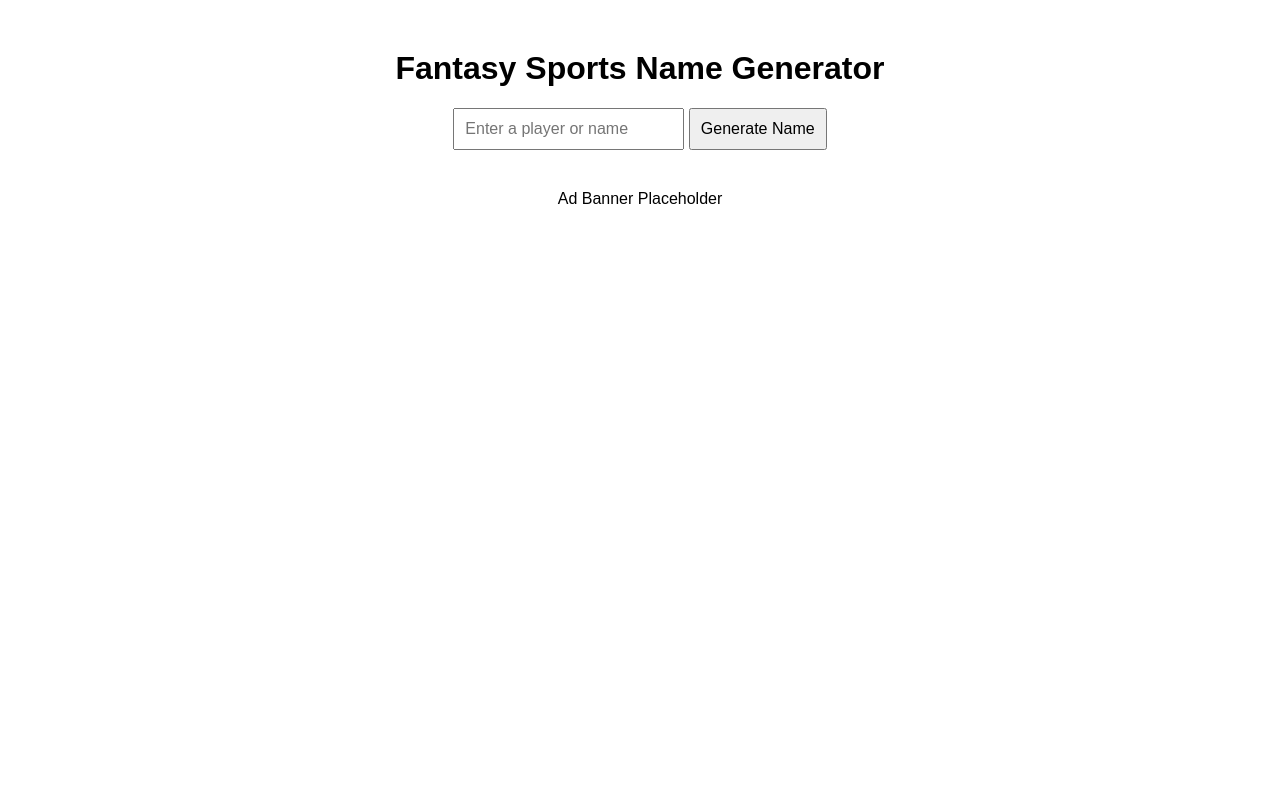
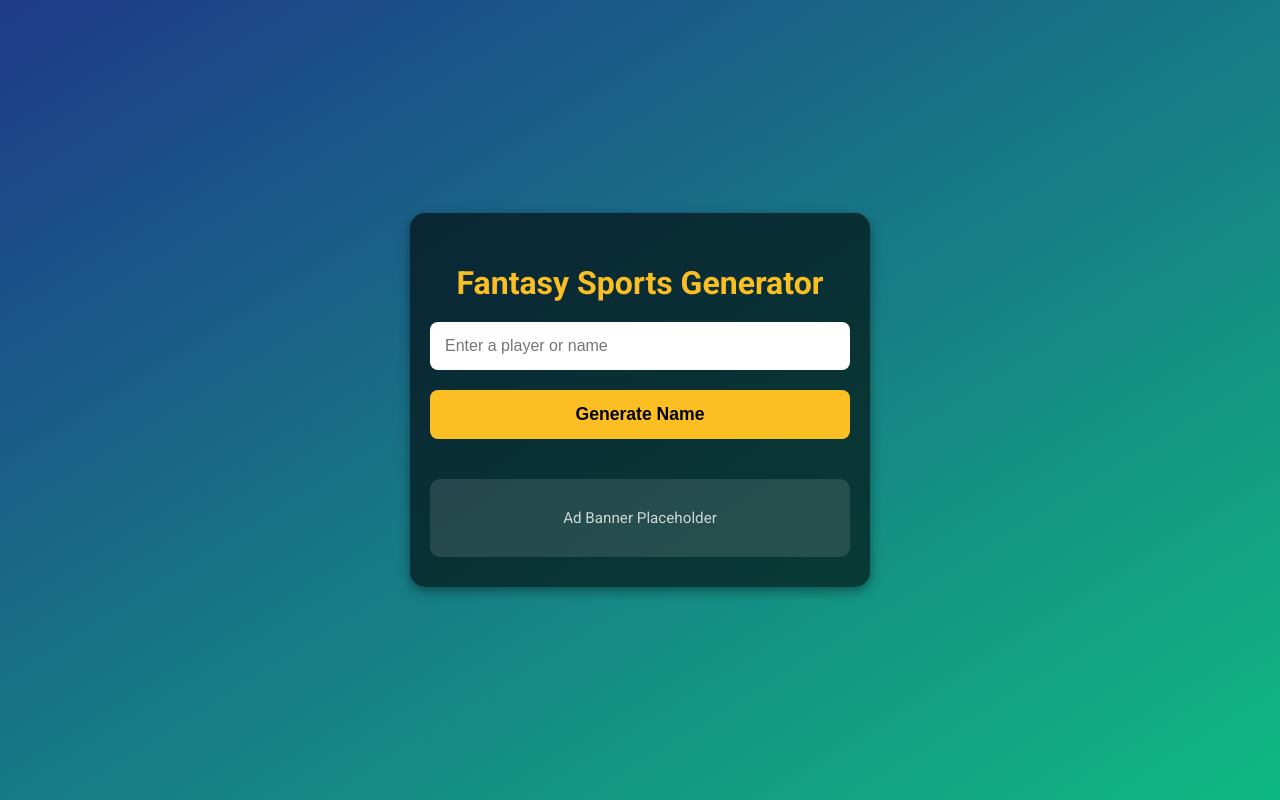
Before and after one commit to Tspeed19/fantasy-sports-namer, a Flask app: page / in a window 1280 px wide. Run offline with Flask 3, Linux system fonts and the light colour scheme.

Commit message:
Update index.html

```diff
--- a/templates/index.html
+++ b/templates/index.html
@@ -3,15 +3,92 @@
 <head>
   <meta charset="UTF-8" />
   <meta name="viewport" content="width=device-width, initial-scale=1.0" />
-    <title>Fantasy Name Generator</title>
+  <title>Fantasy Sports Generator</title>
+  <link href="https://fonts.googleapis.com/css2?family=Roboto:wght@400;700&display=swap" rel="stylesheet" />
   <style>
-        body { font-family: Arial, sans-serif; text-align: center; margin-top: 50px; }
-        input, button { padding: 10px; font-size: 16px; }
-        .result { margin-top: 20px; font-weight: bold; font-size: 24px; color: #007BFF; }
+    body {
+      margin: 0;
+      font-family: 'Roboto', sans-serif;
+      background: linear-gradient(to bottom right, #1e3a8a, #10b981);
+      color: #ffffff;
+      min-height: 100vh;
+      display: flex;
+      justify-content: center;
+      align-items: center;
+      padding: 20px;
+      box-sizing: border-box;
+    }
+    .container {
+      background: rgba(0, 0, 0, 0.6);
+      padding: 30px 20px;
+      border-radius: 15px;
+      max-width: 420px;
+      width: 100%;
+      box-shadow: 0 4px 12px rgba(0,0,0,0.4);
+      text-align: center;
+    }
+    h1 {
+      font-size: 2rem;
+      margin-bottom: 20px;
+      color: #fbbf24;
+    }
+    input[type="text"] {
+      width: 100%;
+      padding: 15px;
+      font-size: 1rem;
+      margin-bottom: 20px;
+      border: none;
+      border-radius: 8px;
+      box-sizing: border-box;
+    }
+    button {
+      width: 100%;
+      background: #fbbf24;
+      color: #000;
+      font-weight: bold;
+      padding: 14px;
+      font-size: 1.1rem;
+      border: none;
+      border-radius: 8px;
+      cursor: pointer;
+      transition: background 0.3s;
+    }
+    button:hover {
+      background: #f59e0b;
+    }
+    .result {
+      margin-top: 25px;
+      font-weight: bold;
+      font-size: 1.4rem;
+      color: #34d399;
+      word-wrap: break-word;
+    }
+    .ad-banner {
+      margin-top: 40px;
+      padding: 15px;
+      background: rgba(255, 255, 255, 0.15);
+      border-radius: 10px;
+      color: #ffffff;
+      font-size: 0.95rem;
+      opacity: 0.8;
+    }
+    @media (max-width: 480px) {
+      h1 {
+        font-size: 1.5rem;
+      }
+      button {
+        font-size: 1rem;
+        padding: 12px;
+      }
+      .result {
+        font-size: 1.2rem;
+      }
+    }
   </style>
 </head>
 <body>
-    <h1>Fantasy Sports Name Generator</h1>
+  <div class="container">
+    <h1>Fantasy Sports Generator</h1>
     <form method="post">
       <input type="text" name="player_name" placeholder="Enter a player or name" required />
       <button type="submit">Generate Name</button>
@@ -23,10 +100,10 @@
       </div>
     {% endif %}
 
-    <!-- Example space for ads -->
-    <div style="margin-top: 40px;">
+    <div class="ad-banner">
       <!-- Your Ad Code Goes Here -->
       <p>Ad Banner Placeholder</p>
     </div>
+  </div>
 </body>
 </html>
```
Lines whose indentation alone changed are shown as unchanged.
